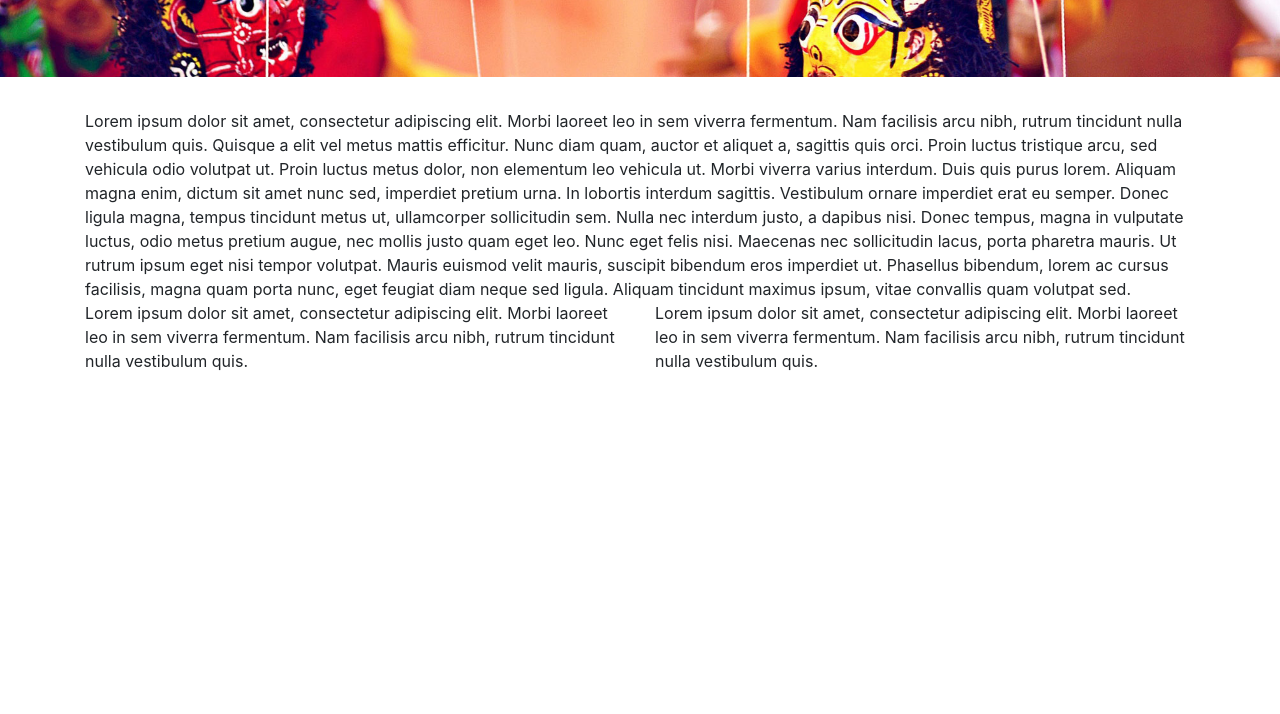
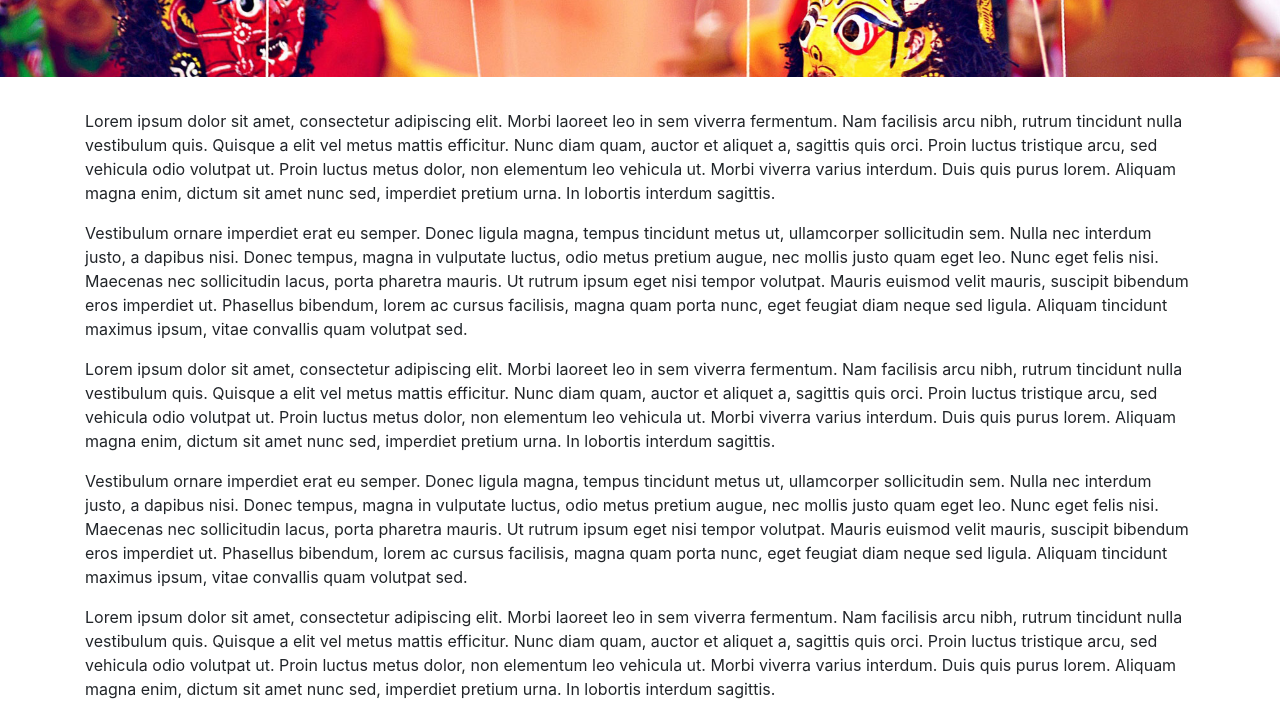
Before and after one commit to blueblot/clean, a plain HTML site: page index.html in a window 1280 px wide. Shown: the part 228-942 px from the top of the page. Before the commit the page ends 800 px from the top, so only its background shows below. Drawn offline with nearby package versions, Linux system fonts and the light colour scheme.

Commit message:
add paragrafen

```diff
--- a/index.html
+++ b/index.html
@@ -50,9 +50,17 @@
 
 
 <div class="container">
-Lorem ipsum dolor sit amet, consectetur adipiscing elit. Morbi laoreet leo in sem viverra fermentum. Nam facilisis arcu nibh, rutrum tincidunt nulla vestibulum quis. Quisque a elit vel metus mattis efficitur. Nunc diam quam, auctor et aliquet a, sagittis quis orci. Proin luctus tristique arcu, sed vehicula odio volutpat ut. Proin luctus metus dolor, non elementum leo vehicula ut. Morbi viverra varius interdum. Duis quis purus lorem. Aliquam magna enim, dictum sit amet nunc sed, imperdiet pretium urna. In lobortis interdum sagittis.
+<p>Lorem ipsum dolor sit amet, consectetur adipiscing elit. Morbi laoreet leo in sem viverra fermentum. Nam facilisis arcu nibh, rutrum tincidunt nulla vestibulum quis. Quisque a elit vel metus mattis efficitur. Nunc diam quam, auctor et aliquet a, sagittis quis orci. Proin luctus tristique arcu, sed vehicula odio volutpat ut. Proin luctus metus dolor, non elementum leo vehicula ut. Morbi viverra varius interdum. Duis quis purus lorem. Aliquam magna enim, dictum sit amet nunc sed, imperdiet pretium urna. In lobortis interdum sagittis.</p>
 
-Vestibulum ornare imperdiet erat eu semper. Donec ligula magna, tempus tincidunt metus ut, ullamcorper sollicitudin sem. Nulla nec interdum justo, a dapibus nisi. Donec tempus, magna in vulputate luctus, odio metus pretium augue, nec mollis justo quam eget leo. Nunc eget felis nisi. Maecenas nec sollicitudin lacus, porta pharetra mauris. Ut rutrum ipsum eget nisi tempor volutpat. Mauris euismod velit mauris, suscipit bibendum eros imperdiet ut. Phasellus bibendum, lorem ac cursus facilisis, magna quam porta nunc, eget feugiat diam neque sed ligula. Aliquam tincidunt maximus ipsum, vitae convallis quam volutpat sed.
+<p>Vestibulum ornare imperdiet erat eu semper. Donec ligula magna, tempus tincidunt metus ut, ullamcorper sollicitudin sem. Nulla nec interdum justo, a dapibus nisi. Donec tempus, magna in vulputate luctus, odio metus pretium augue, nec mollis justo quam eget leo. Nunc eget felis nisi. Maecenas nec sollicitudin lacus, porta pharetra mauris. Ut rutrum ipsum eget nisi tempor volutpat. Mauris euismod velit mauris, suscipit bibendum eros imperdiet ut. Phasellus bibendum, lorem ac cursus facilisis, magna quam porta nunc, eget feugiat diam neque sed ligula. Aliquam tincidunt maximus ipsum, vitae convallis quam volutpat sed.</p>
+
+<p>Lorem ipsum dolor sit amet, consectetur adipiscing elit. Morbi laoreet leo in sem viverra fermentum. Nam facilisis arcu nibh, rutrum tincidunt nulla vestibulum quis. Quisque a elit vel metus mattis efficitur. Nunc diam quam, auctor et aliquet a, sagittis quis orci. Proin luctus tristique arcu, sed vehicula odio volutpat ut. Proin luctus metus dolor, non elementum leo vehicula ut. Morbi viverra varius interdum. Duis quis purus lorem. Aliquam magna enim, dictum sit amet nunc sed, imperdiet pretium urna. In lobortis interdum sagittis.</p>
+
+<p>Vestibulum ornare imperdiet erat eu semper. Donec ligula magna, tempus tincidunt metus ut, ullamcorper sollicitudin sem. Nulla nec interdum justo, a dapibus nisi. Donec tempus, magna in vulputate luctus, odio metus pretium augue, nec mollis justo quam eget leo. Nunc eget felis nisi. Maecenas nec sollicitudin lacus, porta pharetra mauris. Ut rutrum ipsum eget nisi tempor volutpat. Mauris euismod velit mauris, suscipit bibendum eros imperdiet ut. Phasellus bibendum, lorem ac cursus facilisis, magna quam porta nunc, eget feugiat diam neque sed ligula. Aliquam tincidunt maximus ipsum, vitae convallis quam volutpat sed.</p>
+
+<p>Lorem ipsum dolor sit amet, consectetur adipiscing elit. Morbi laoreet leo in sem viverra fermentum. Nam facilisis arcu nibh, rutrum tincidunt nulla vestibulum quis. Quisque a elit vel metus mattis efficitur. Nunc diam quam, auctor et aliquet a, sagittis quis orci. Proin luctus tristique arcu, sed vehicula odio volutpat ut. Proin luctus metus dolor, non elementum leo vehicula ut. Morbi viverra varius interdum. Duis quis purus lorem. Aliquam magna enim, dictum sit amet nunc sed, imperdiet pretium urna. In lobortis interdum sagittis.</p>
+
+<p>Vestibulum ornare imperdiet erat eu semper. Donec ligula magna, tempus tincidunt metus ut, ullamcorper sollicitudin sem. Nulla nec interdum justo, a dapibus nisi. Donec tempus, magna in vulputate luctus, odio metus pretium augue, nec mollis justo quam eget leo. Nunc eget felis nisi. Maecenas nec sollicitudin lacus, porta pharetra mauris. Ut rutrum ipsum eget nisi tempor volutpat. Mauris euismod velit mauris, suscipit bibendum eros imperdiet ut. Phasellus bibendum, lorem ac cursus facilisis, magna quam porta nunc, eget feugiat diam neque sed ligula. Aliquam tincidunt maximus ipsum, vitae convallis quam volutpat sed.</p>
 </div>
 <div class="container">
   <div class="row">
```
